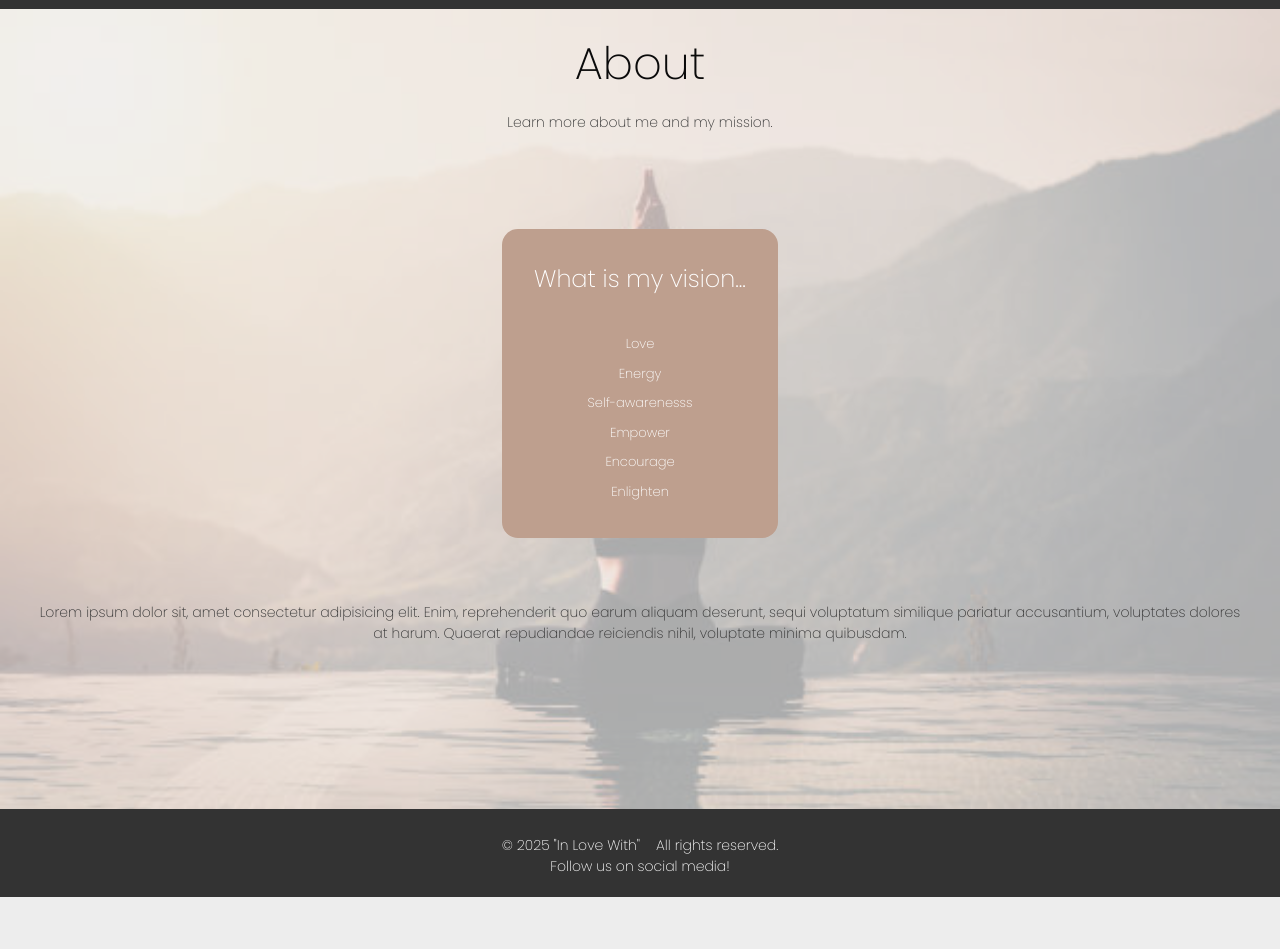
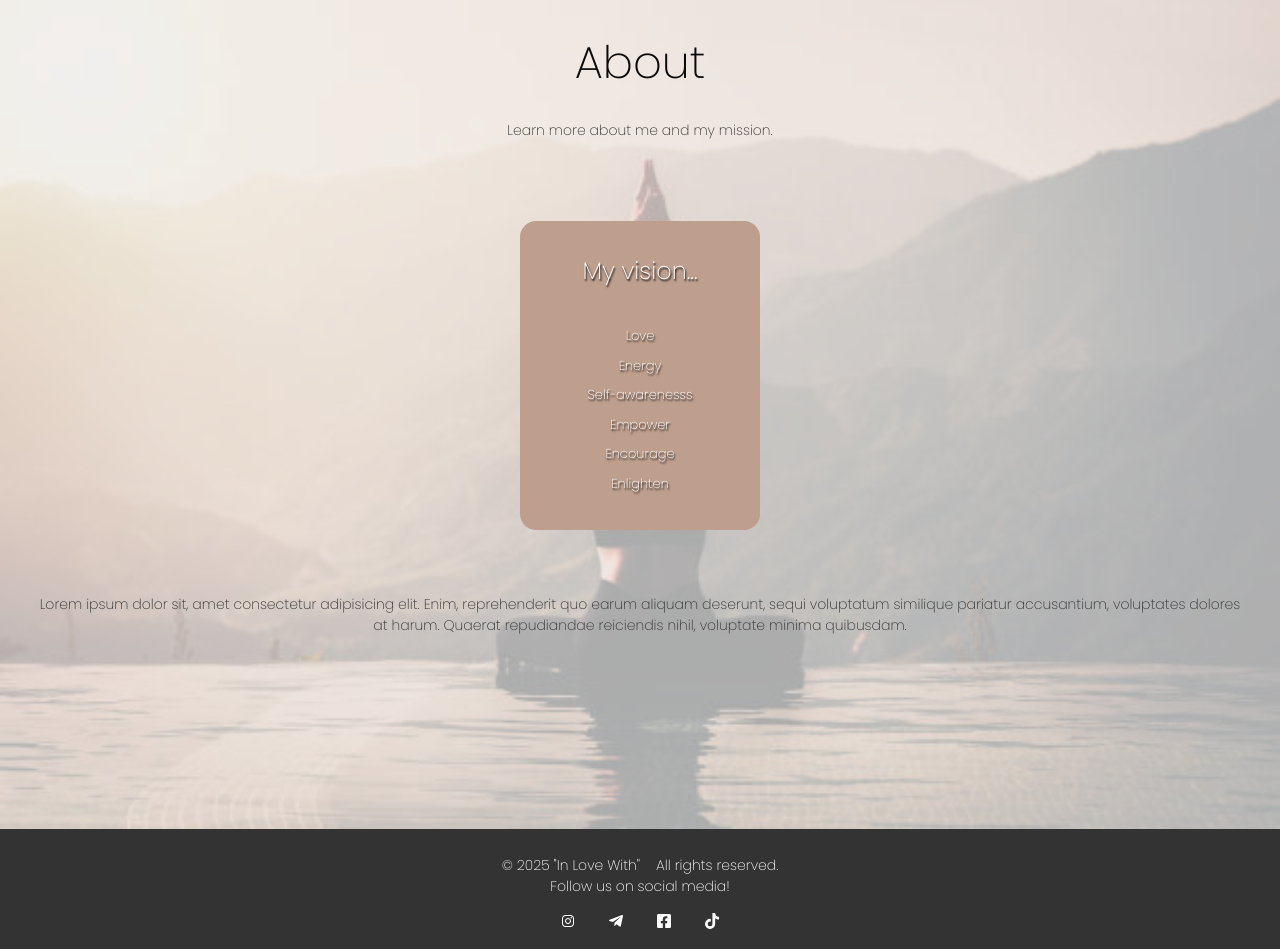
Before and after one commit to Marconion/in-love-with-next-js, a Next.js app: page /about in a window 1280 px wide. Shown: the part 57-1006 px from the top of the page. Before the commit the page ends 954 px from the top, so only its background shows below. Built offline with nearby package versions, Linux system fonts and the light colour scheme.

Commit message:
Add react-icons dependency, update About page styles, enhance CardInfo component, and improve Footer layout

```diff
--- a/package.json
+++ b/package.json
@@ -14,6 +14,7 @@
     "next-video": "^2.1.0",
     "react": "^19.0.0",
     "react-dom": "^19.0.0",
+    "react-icons": "^5.5.0",
     "react-intersection-observer": "^9.15.1"
   },
   "devDependencies": {
--- a/src/app/about/page.js
+++ b/src/app/about/page.js
@@ -25,9 +25,9 @@ const Page = () => {
       <div className="container">
         <h1>About</h1>
         <p>Learn more about me and my mission.</p>
-        <div style={{ marginTop: "4rem" }}>
+        <div style={{ marginTop: "3rem" }}>
           <CardInfo
-            title={"What is my vision..."}
+            title={"My vision..."}
             desc={
               <section>
                 <ul
@@ -56,7 +56,7 @@ const Page = () => {
           </p>
         </div>
       </div>
-      <div style={{}}></div>
+      <div style={{ margin: "20px 0 30px" }}></div>
       <Footer />
     </>
   );
--- a/src/app/components/CardInfo.jsx
+++ b/src/app/components/CardInfo.jsx
@@ -11,10 +11,19 @@ export const CardInfo = ({ title, desc }) => {
         borderRadius: "1rem",
         margin: "0.5rem",
       }}>
-      <h3 className="read-the-docs" style={{ color: "white" }}>
+      <h3
+        className="read-the-docs w-44"
+        style={{ color: "white", textShadow: "1px 2px 2px black" }}>
         {title}
       </h3>
-      <p style={{ color: "white", paddingTop: "1rem" }}>{desc}</p>
+      <p
+        style={{
+          color: "white",
+          paddingTop: "1rem",
+          textShadow: "1px 2px 2px black",
+        }}>
+        {desc}
+      </p>
     </div>
   );
 };
--- a/src/app/components/Footer.jsx
+++ b/src/app/components/Footer.jsx
@@ -1,5 +1,9 @@
 import React from "react";
 import "./Footer.css";
+import { IoLogoInstagram } from "react-icons/io";
+import { FaTelegramPlane } from "react-icons/fa";
+import { FaFacebookSquare } from "react-icons/fa";
+import { FaTiktok } from "react-icons/fa";
 
 export const Footer = () => {
   return (
@@ -10,6 +14,20 @@ export const Footer = () => {
       </div>
 
       <p>Follow us on social media!</p>
+      <p
+        style={{
+          fontSize: "1rem",
+          display: "flex",
+          gap: "2rem",
+          alignItems: "center",
+          justifyContent: "center",
+          paddingTop: "1rem",
+        }}>
+        <IoLogoInstagram />
+        <FaTelegramPlane />
+        <FaFacebookSquare />
+        <FaTiktok />
+      </p>
     </div>
   );
 };
--- a/src/app/components/NavBar.css
+++ b/src/app/components/NavBar.css
@@ -8,8 +8,8 @@
 }
 
 .circle {
-  width: 50px;
-  height: 50px;
+  width: 40px;
+  height: 40px;
   border-radius: 50%;
   animation: spin 20s linear infinite;
 }
--- a/src/app/globals.css
+++ b/src/app/globals.css
@@ -24,10 +24,10 @@ body {
   font-weight: 200;
 }
 
-h1 {
+/* h1 {
   font-size: 2.8em;
   line-height: 1.1;
-}
+} */
 
 .nav {
   position: sticky;
```
Also changed, not shown: 1 other file (tests, documents, lock files or other folders).
